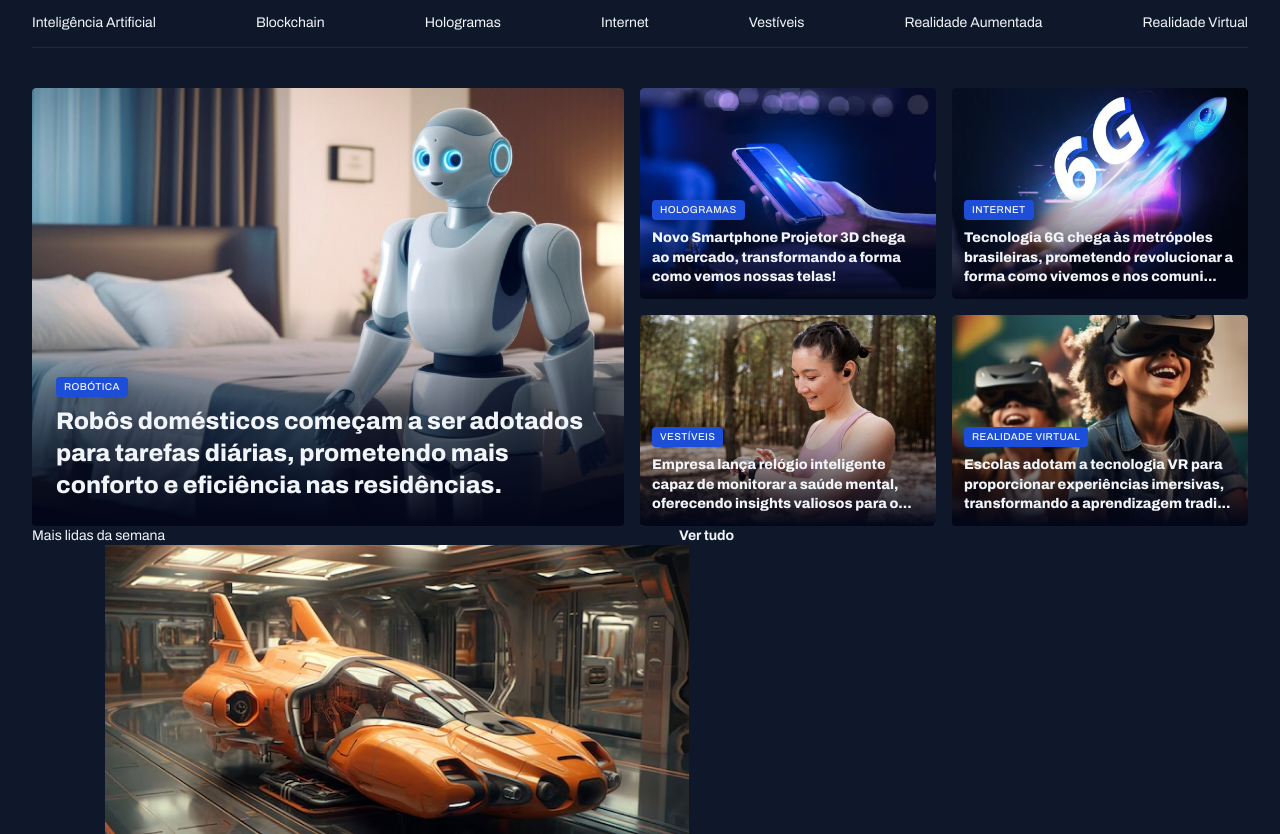
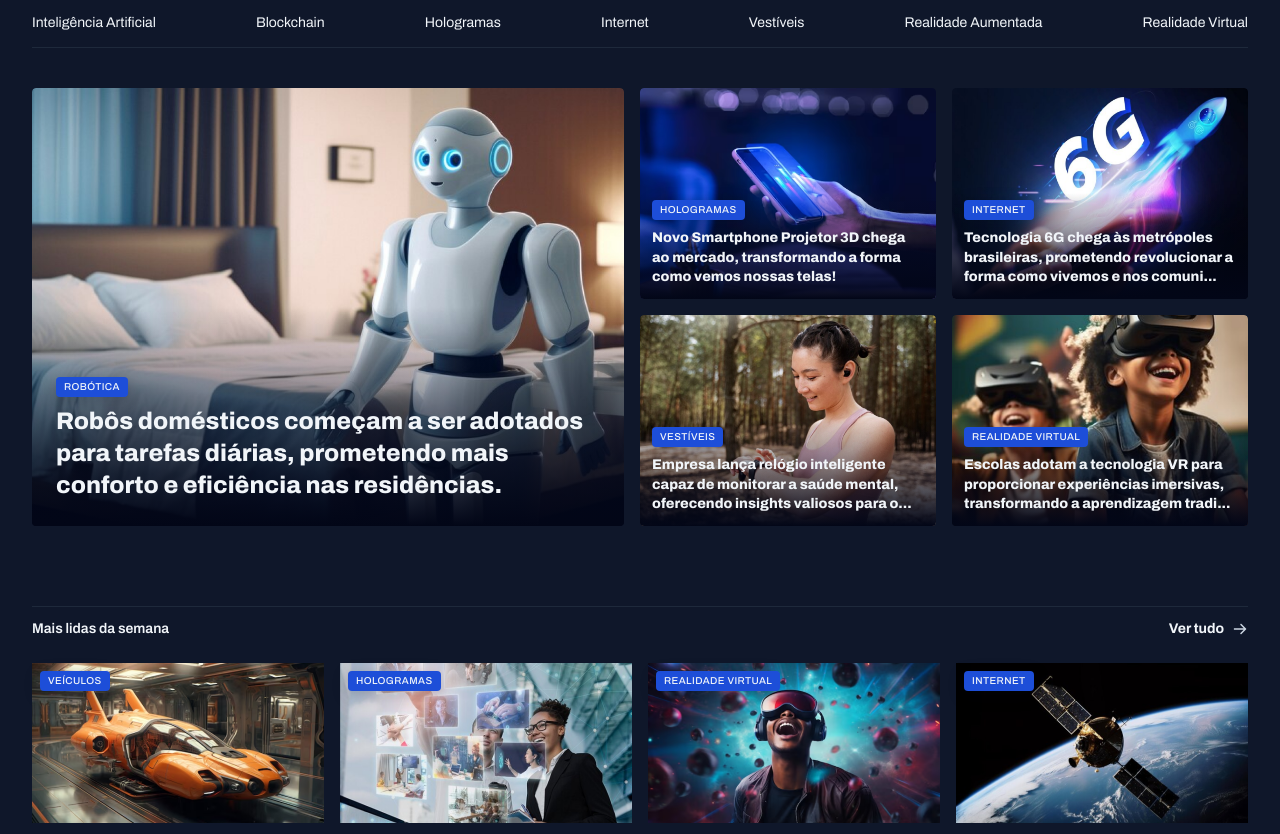
Before and after one commit to GustavoHenric/portalnoticia, a plain HTML site: page index.html in a window 1280 px wide. Shown: the part 74-908 px from the top of the page. Drawn offline with Linux system fonts and the light colour scheme; a web font is replaced by a local one.

Commit message:
applying styles in weekly section

```diff
--- a/styles/global.css
+++ b/styles/global.css
@@ -54,6 +54,7 @@ img{
 
 main{
     margin-top: 40px;
+    gap: 80px;
 }
 
 .content-tag{
--- a/styles/sections.css
+++ b/styles/sections.css
@@ -1,4 +1,25 @@
 @charset "UTF-8";
+
+section header{
+    border-top: 1px solid var(--stroke-color);
+    padding-block: 12px 24px;
+    font: var(--text-span);
+
+    a{
+        justify-self: end;
+        align-items: center;
+        gap: 8px;
+
+        span {
+            background-image: url(../assets/icons/ArrowRight.svg);
+            width: 16px;
+            height: 16px;
+        }
+        &:hover span{
+            background-image: url(../assets/icons/ArrowRighthover.svg);
+        }
+    }
+}
 
 #featured{
     img{
@@ -40,3 +61,27 @@
 
     }
 }
+
+#weekly{
+
+    &>div {
+        grid-template-columns: repeat(4, 292px);
+    }
+    img{
+        height: 160px;
+    }
+
+    figure{
+        position: relative;
+        .content-tag{
+            position: absolute;
+            top: 8px;
+            left: 8px;
+        }
+
+        p{
+            margin-top: 8px;
+            font-weight: 800;
+        }
+    }
+}
```
